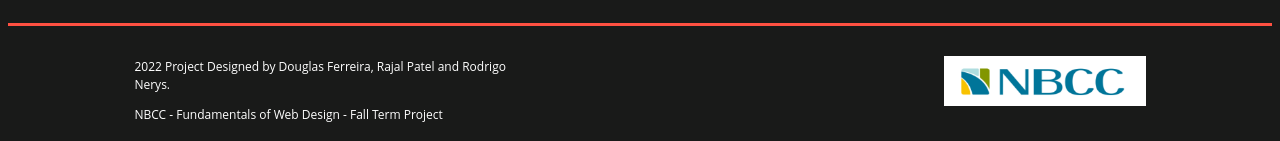
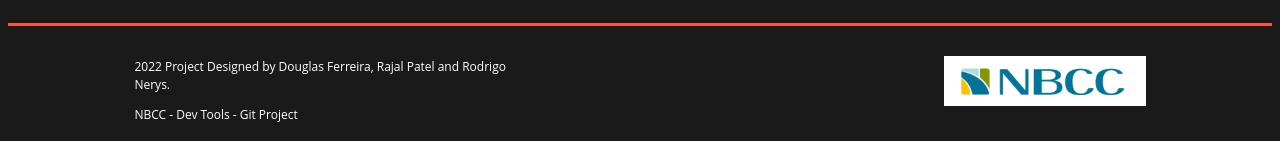
Before and after one commit to RodNerys/DevTools_Git, a plain HTML site: page index.html in a window 1280 px wide. Shown: the part 1286-1427 px from the top of the page. Drawn offline with Linux system fonts and the light colour scheme.

Commit message:
index footer
update footer

```diff
--- a/index.html
+++ b/index.html
@@ -134,7 +134,7 @@
             2022 Project Designed by Douglas Ferreira, Rajal Patel and Rodrigo
             Nerys.
           </p>
-          <p>NBCC - Fundamentals of Web Design - Fall Term Project</p>
+          <p>NBCC - Dev Tools - Git Project</p>
         </div>
         <div class="footlogo">
           <img class="imglogo" src="img/NBCCLogo8.png" />
```
